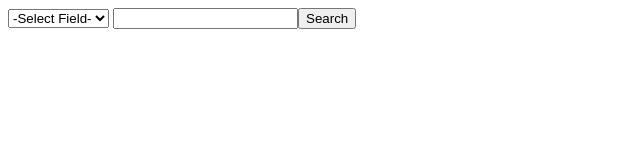
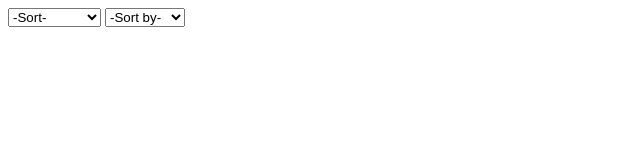
Before and after one commit to Swat0026/arraytask, a plain HTML site: page index.html in a window 1280 px wide. Shown: the whole page, without its empty margins (0-640 px from the left). Drawn offline with Linux system fonts and the light colour scheme.

Commit message:
third task commit

```diff
--- a/index.html
+++ b/index.html
@@ -12,7 +12,7 @@
         <div class="form-group">
             <div class="dropdown">
 
-                <div class="search" style="float: left;">
+                <!--  <div class="search" style="float: left;">
                     <select name="category" id="">
                         <option value="">-Select Field-</option>
                         <option value="">Company</option>
@@ -32,8 +32,41 @@
                 </div>
 
 
-            <button class="btn" type="submit">Search</button>
+             <button class="btn" type="submit">Search</button>
+        </div> -->
+
+        <div class="search1" style="float: left;">
+            <select name="category" id="">
+                <option value="">-Sort-</option>
+                <option value="">Ascending</option>
+                <option value="">Descending</option>
+
+            </select>
+            <select name="category" id="">
+                <option value="">-Sort by-</option>
+                <option value="">Company</option>
+                <option value="">Model</option>
+                <option value="">Memory</option>
+                <option value="">Price</option>
+
+            </select>
+
+
+
+
+
+
+
+
+
         </div>
+
+
+
+
+
+
+
     </div>
 
 
```
